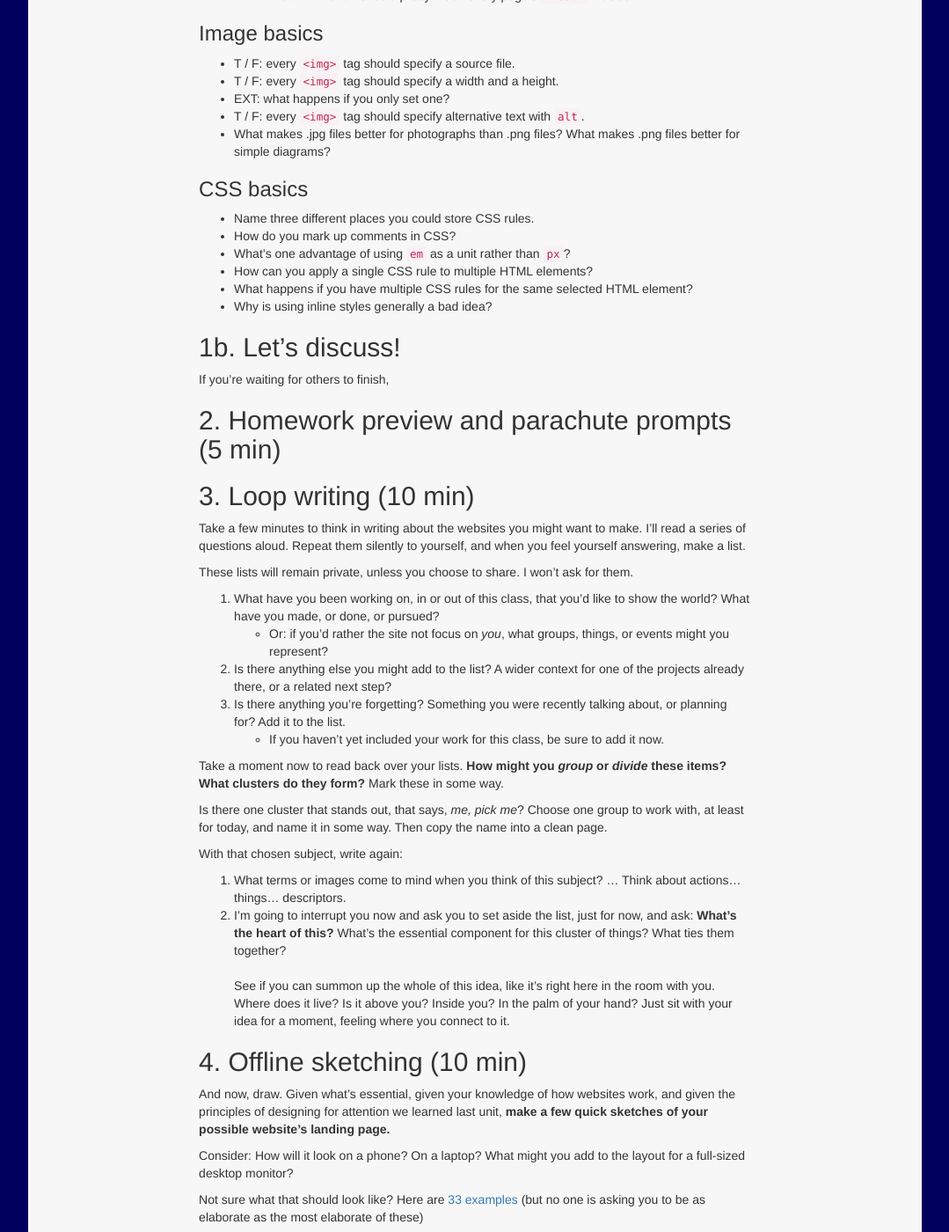
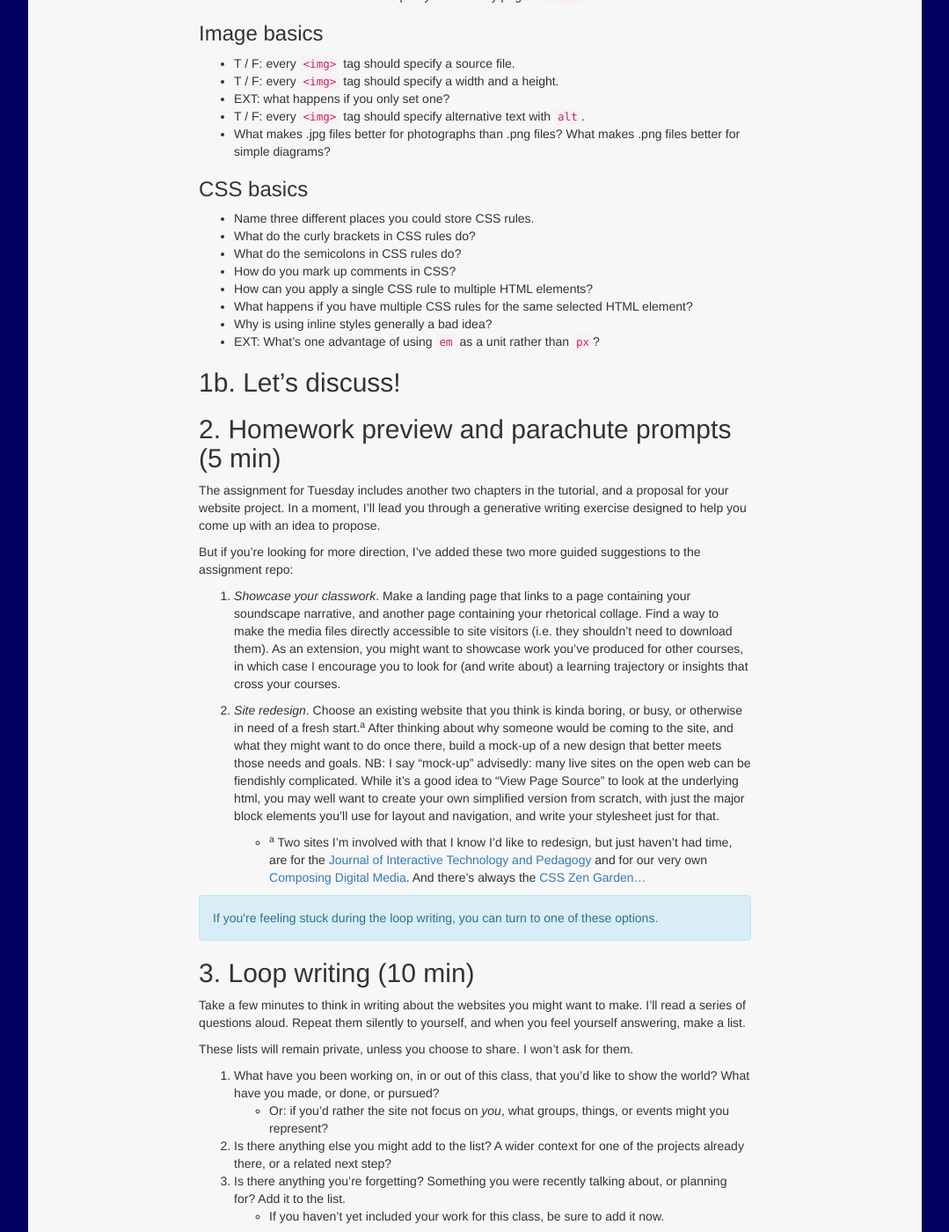
Before and after one commit to benmiller314/cdm2019fall, a Jekyll site: the page built from plans/lesson-17.md, in a window 1280 px wide and 1400 px high, scrolled down 943 px. Shown: the whole window at 88% size, without its empty margins (100-1179 px from the left). Built offline with Jekyll 4.4.1, drawn with Linux system fonts in a browser that asks for light colours; our own code applies the rules of GitHub Pages for plain Markdown files; some of the changed text lies outside the part shown.

Commit message:
add parachute prompts
and tweak some wording here and there

```diff
--- a/plans/lesson-17.md
+++ b/plans/lesson-17.md
@@ -47,19 +47,31 @@ EXT: If your group finishes early, (a) let me know you're done, and (b) check ou
 
 ### CSS basics
 * Name three different places you could store CSS rules. <!-- external stylesheet, page-specific <style> in the <head>, inline style in the attributes of an html element -->
+* What do the curly brackets in CSS rules do?
+* What do the semicolons in CSS rules do?
 * How do you mark up comments in CSS?
-* What's one advantage of using `em` as a unit rather than `px`?
 * How can you apply a single CSS rule to multiple HTML elements?
 * What happens if you have multiple CSS rules for the same selected HTML element?
 * Why is using inline styles generally a bad idea?
+* EXT: What's one advantage of using `em` as a unit rather than `px`?
 
 ## 1b. Let's discuss!
 
-If you're waiting for others to finish,
 
 ## 2. Homework preview and parachute prompts (5 min)
 
+The assignment for Tuesday includes another two chapters in the tutorial, and a proposal for your website project. In a moment, I'll lead you through a generative writing exercise designed to help you come up with an idea to propose.
 
+But if you're looking for more direction, I've added these two more guided suggestions to the assignment repo:
+
+1. _Showcase your classwork_. Make a landing page that links to a page containing your soundscape narrative, and another page containing your rhetorical collage. Find a way to make the media files directly accessible to site visitors (i.e. they shouldn't need to download them). As an extension, you might want to showcase work you've produced for other courses, in which case I encourage you to look for (and write about) a learning trajectory or insights that cross your courses.
+
+2. _Site redesign_. Choose an existing website that you think is kinda boring, or busy, or otherwise in need of a fresh start.<sup>a</sup> After thinking about why someone would be coming to the site, and what they might want to do once there, build a mock-up of a new design that better meets those needs and goals. NB: I say "mock-up" advisedly: many live sites on the open web can be fiendishly complicated. While it's a good idea to "View Page Source" to look at the underlying html, you may well want to create your own simplified version from scratch, with just the major block elements you'll use for layout and navigation, and write your stylesheet just for that.
+   - <sup>a</sup> Two sites I'm involved with that I know I'd like to redesign, but just haven't had time, are for the <a href="https://jitp.commons.gc.cuny.edu">Journal of Interactive Technology and Pedagogy</a> and for our very own <a href="https://benmiller314.github.io/cdm2019fall">Composing Digital Media</a>. And there's always the <a href="http://www.csszengarden.com/">CSS Zen Garden...</a>
+
+<div class="alert alert-info">
+If you're feeling stuck during the loop writing, you can turn to one of these options.
+</div>
 
 ## 3. Loop writing (10 min)
 
@@ -89,6 +101,7 @@ Consider: How will it look on a phone? On a laptop? What might you add to the la
 
 Not sure what that should look like? Here are [33 examples](http://designbeep.com/2012/05/17/33-great-examples-of-web-design-sketches/) (but no one is asking you to be as elaborate as the most elaborate of these)
 
+* EXT: Will "inner" pages look the same as the landing page? Sketch out the possible differences. Consider the possibility that someone jumps directly to an inner page (e.g. from Google). What would they need to feel oriented?
 * EXT: Finished one drawing? Make another, using a different system of visually organizing your information.
 
 
@@ -96,19 +109,18 @@ Not sure what that should look like? Here are [33 examples](http://designbeep.co
 
 Options!
 
+* Start gathering materials toward your website, to check feasibility.
 * If you haven't yet done so, why not start the tutorial sections from the homework?
-* I won't have assigned time for *all* the sections of the tutorial; you can look ahead in the [schedule](/{{site.course.base_path}}schedule) to see what's expected, and what's beyond baseline
-* Start gathering materials toward your website, to check feasibility
+  - I won't assign *all* the sections of the tutorial; you can look ahead in the [schedule](/{{site.course.base_path}}schedule) to see which parts I expect you to read and do, and what's beyond baseline.
 * Above all, **call me over for help as needed**.
 
-NB: I'm not sure if the lab computers don't have Atom, but they should at least have SublimeText, which is very similar.
+NB: I'm not sure if the lab computers will have Atom (I think so), but they should at least have SublimeText, which is very similar.
 
 EXT: If you're good on what a CSS class is, and how to add it to an HTML element, read up on [Bootstrap](https://getbootstrap.com/), a very widely used CSS framework. What that essentially means is that they've pre-created a bunch of CSS classes for you, so you can start using them to design your own layout from scratch. It's a little like Lego for web design, only free.
 
 
 ## Homework for Next Time
 
-* **View/Read** documentation on using GitHub Pages at [pages.github.com](https://pages.github.com/).
 * **Do** more of the [tutorial](http://web.archive.org/web/20190213013947/https://internetingishard.com/html-and-css/), getting through at least The Box Model (5) and CSS Selectors (6), if you haven't yet.
 * **Read** more about [how CSS selectors work](https://css-tricks.com/how-css-selectors-work/)
 * **Write** a website proposal, posted to the [Issue Queue]({{site.github.repository_url}}/issues), including:
@@ -117,3 +129,4 @@ EXT: If you're good on what a CSS class is, and how to add it to an HTML element
     - a prospective assets chart (what you'll need, where you might get it);
     - at least one design sketch, showing possible layouts; and
     - a link to your repository.
+* When you've finished that, **View/Read** documentation on using GitHub Pages at [pages.github.com](https://pages.github.com/).
```
